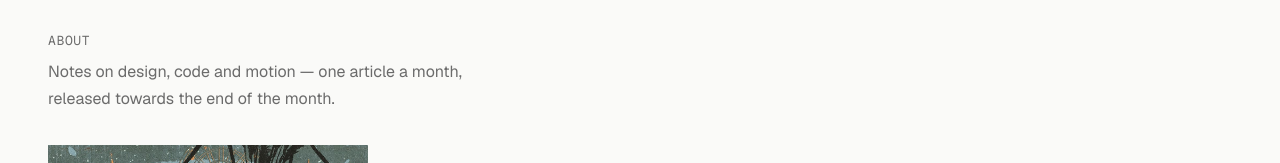
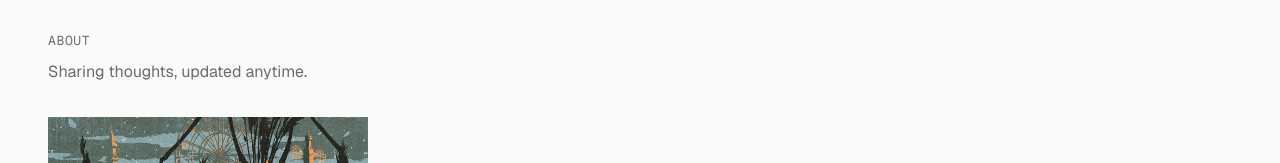
Before and after one commit to lidada64/carrykit-blog, a Next.js app: page /blog in a window 1280 px wide. Shown: the part 274-437 px from the top of the page. Built offline with nearby package versions, Linux system fonts and the light colour scheme; no server answers; the database is empty.

Commit message:
chore(i18n): update blog page description to sharing thoughts

```diff
--- a/src/i18n/en.ts
+++ b/src/i18n/en.ts
@@ -28,8 +28,7 @@ export const en = {
   blog: {
     title: "Blog",
     aboutLabel: "About",
-    description:
-      "Notes on design, code and motion — one article a month, released towards the end of the month.",
+    description: "Sharing thoughts, updated anytime.",
     dateHeader: "Date",
     nameHeader: "Name",
     dateLabel: "Date",
--- a/src/i18n/zh.ts
+++ b/src/i18n/zh.ts
@@ -26,7 +26,7 @@ export const zh: Dictionary = {
   blog: {
     title: "博客",
     aboutLabel: "关于",
-    description: "关于设计、代码与动效的记录——每月一篇,月末发布。",
+    description: "分享感想，随时更新。",
     dateHeader: "日期",
     nameHeader: "标题",
     dateLabel: "日期",
```
